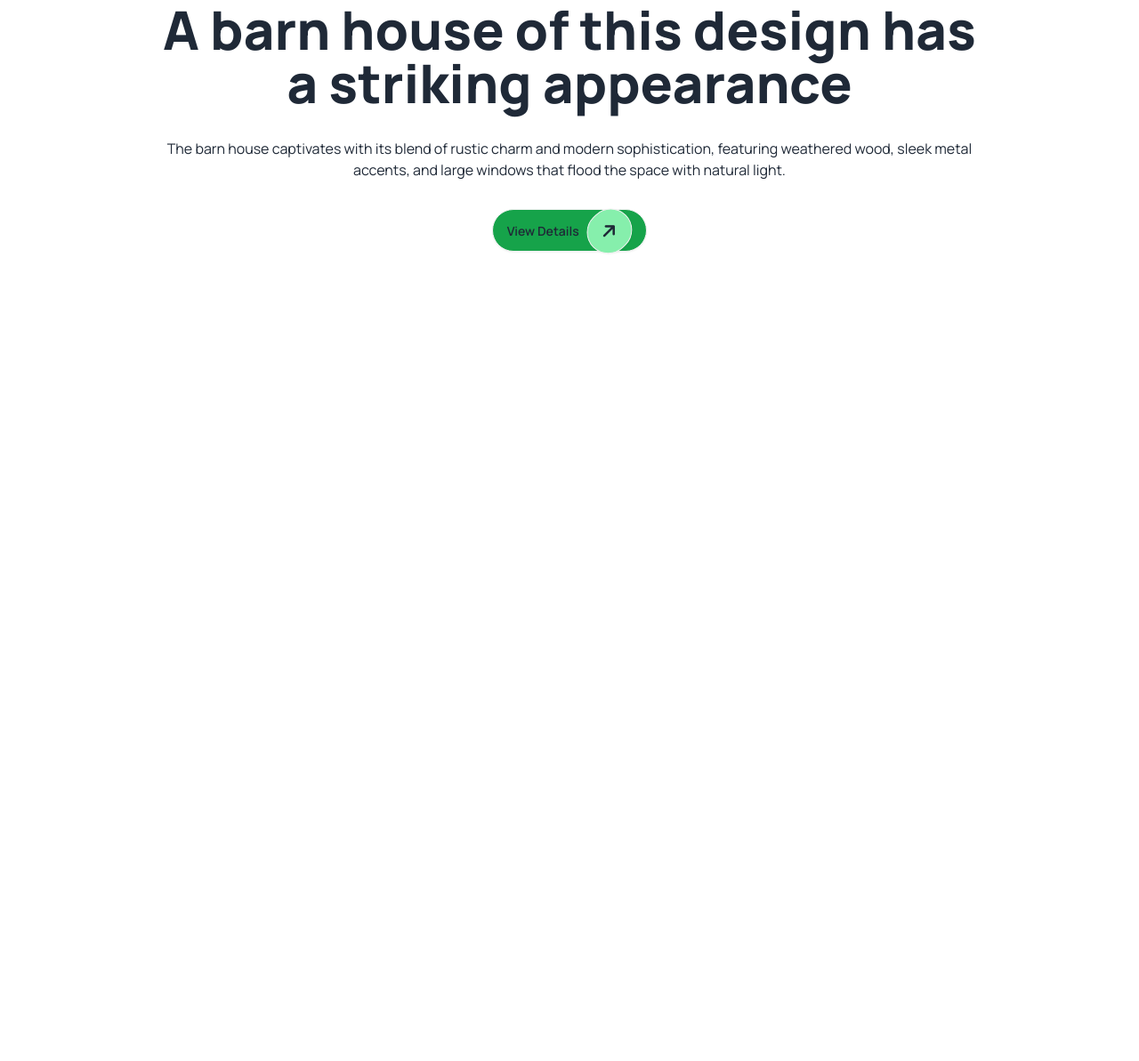
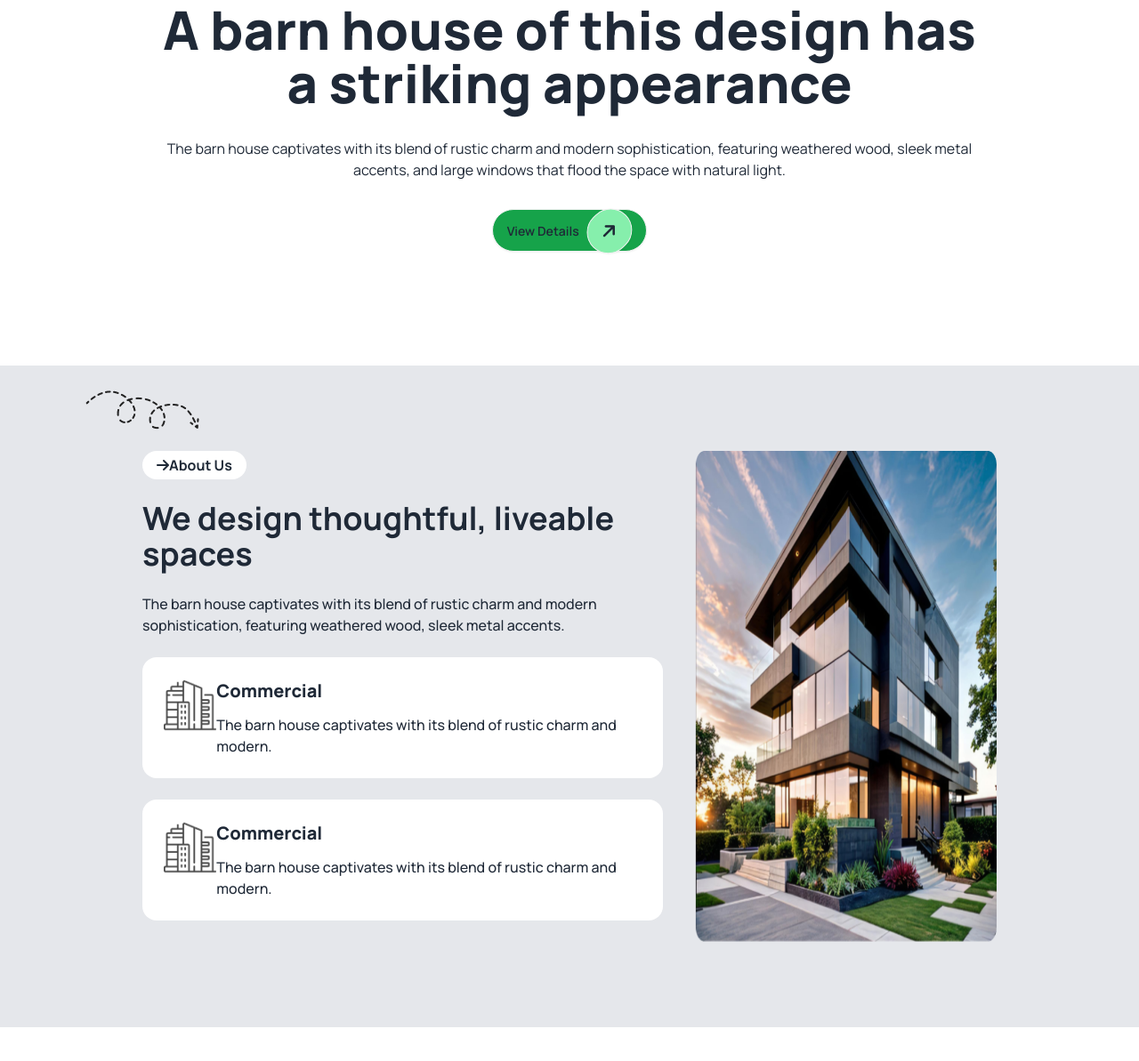
Before and after one commit to bmfaysal33/Assignment-03, a plain HTML site: page index.html in a window 1280 px wide. Shown: the part 471-1664 px from the top of the page at 89% size. Before the commit the page ends 882 px from the top, so only its background shows below. Drawn offline with nearby package versions, Linux system fonts and the light colour scheme.

Commit message:
review section done

```diff
--- a/index.html
+++ b/index.html
@@ -152,7 +152,58 @@
         </div>
       </div>
 
+            <!-- Review section  -->
+             <section class="w-full bg-gray-200 relative mb-20">
 
+              <div class="absolute left-24 top-7">
+                <img src="assets/Vector.png" alt="">
+              </div>
+             <!-- container  -->
+             <div class="w-3/4 mx-auto py-24 flex justify-between gap-9">
+              <!-- Text side div  -->
+               <div class="">
+                <button class="flex justify-center items-center bg-white px-4 py-1 text-base font-bold rounded-3xl  mb-6"> <i class="fa-solid fa-arrow-right"></i>  About Us</button>
+
+                <h1 class="text-4xl font-bold mb-6">We design thoughtful, liveable spaces</h1>
+                <p class="text-base font-medium mb-6">The barn house captivates with its blend of rustic charm and
+                  modern sophistication, featuring weathered wood, sleek metal accents.</p>
+
+                <!-- Cards 01 -->
+                  <div class="bg-white rounded-2xl flex justify-between p-6 mb-6">  <!-- container  -->
+                  <div>
+                    <img src="assets/commercial.png" alt="">
+                  </div>
+
+                  <!-- Text side  -->
+                  <div>
+                    <h1 class="text-xl font-extrabold mb-3">Commercial</h1>
+                    <p class="text-base font-medium">The barn house captivates with its blend of rustic charm and modern.</p>
+                  </div>
+                 </div>
+
+                <!-- Cards 01 -->
+                  <div class="bg-white rounded-2xl flex justify-between p-6 mb-6">  <!-- container  -->
+                  <div>
+                    <img src="assets/commercial.png" alt="">
+                  </div>
+
+                  <!-- Text side  -->
+                  <div>
+                    <h1 class="text-xl font-extrabold mb-3">Commercial</h1>
+                    <p class="text-base font-medium">The barn house captivates with its blend of rustic charm and modern.</p>
+                  </div>
+                 </div>
+
+               </div>
+
+
+               <!-- Image side div  -->
+                <div>
+                  <img class="w-full h-full" src="assets/Rectangle.png" alt="">
+                </div>
+
+             </div>
+            </section>
 
     </main>
 
```
